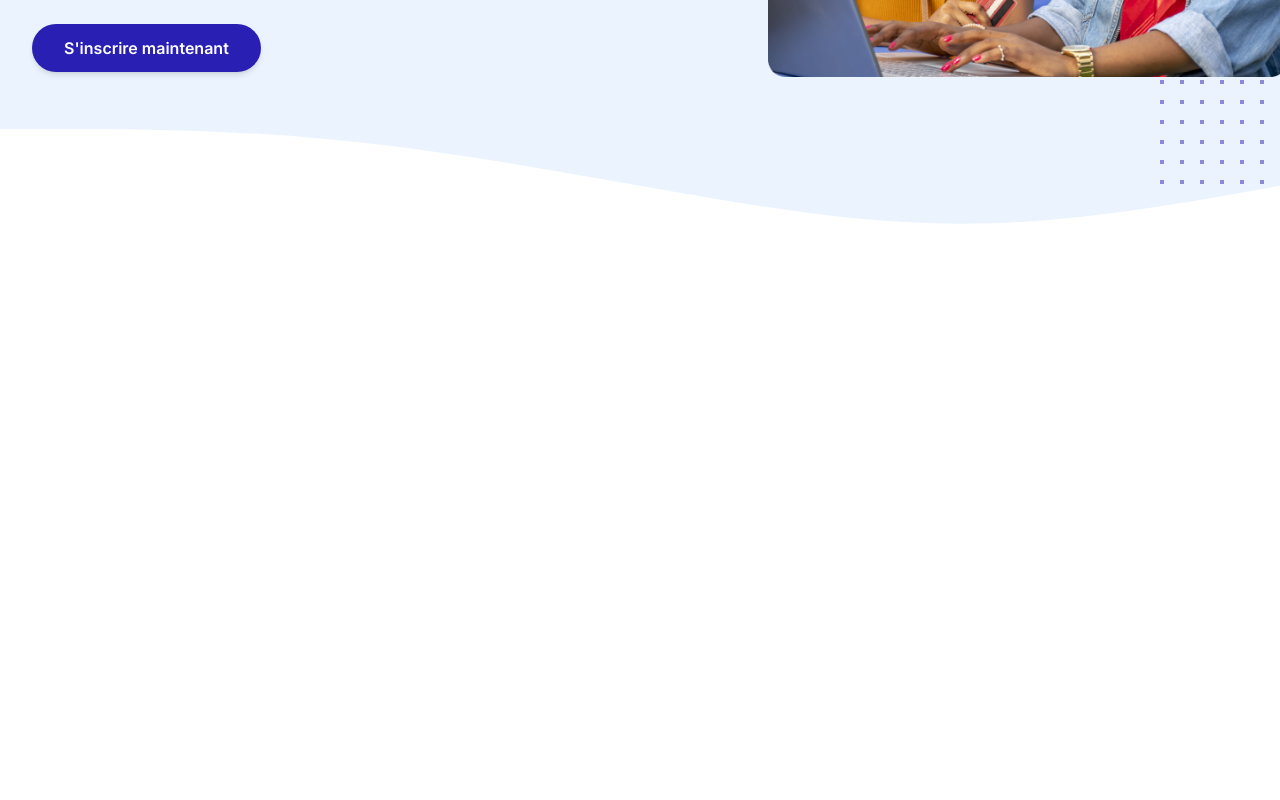
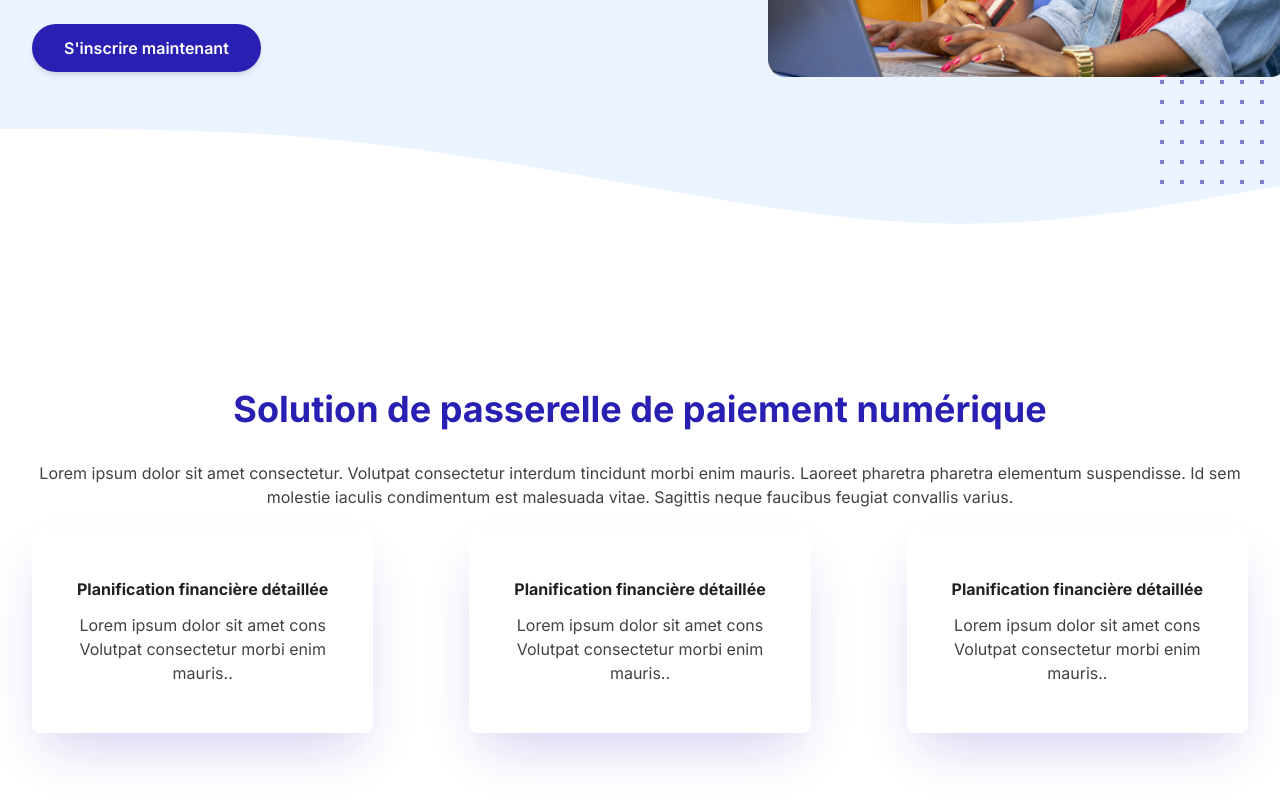
Before and after one commit to swyftpay-drc/frontend, a Next.js app: page / in a window 1280 px wide. Shown: the part 640-1440 px from the top of the page. Before the commit the page ends 997 px from the top, so only its background shows below. Built offline with nearby package versions, Linux system fonts and the light colour scheme.

Commit message:
refactor:update btn

```diff
--- a/src/app/page.tsx
+++ b/src/app/page.tsx
@@ -2,6 +2,7 @@ import { BaseContainer } from "@/components/ui/container/BaseContainer";
 import Banner from "@/components/front-office/home/banner";
 import BannerWave from "@/components/ui/clip-path/waves/Banner";
 import Header from "@/components/front-office/layouts/navbar";
+import PaymentSection from "@/components/front-office/home/payment";
 
 export default function Home() {
   return (
@@ -14,8 +15,8 @@ export default function Home() {
       </div>
       <BannerWave/>
       <BaseContainer >
+      <PaymentSection/>
       </BaseContainer>
-
 
     </main>
   );
--- /dev/null
+++ b/src/components/front-office/home/payment/Card.tsx
@@ -0,0 +1,12 @@
+import React from 'react'
+
+const PaymentCard = () => {
+  return (
+    <div className='shadow-2xl shadow-primary-900/20 flex flex-col gap-3 bg-white p-4 rounded-lg py-12 text-center'>
+        <h4 className='text-gray-900 font-bold'>Planification financière détaillée</h4>
+        <p className='text-gray-800'>Lorem ipsum dolor sit amet cons Volutpat consectetur morbi enim mauris..</p>
+    </div>
+  )
+}
+
+export default PaymentCard
--- /dev/null
+++ b/src/components/front-office/home/payment/index.tsx
@@ -0,0 +1,24 @@
+import { children } from "@/types/base"
+import SectionTitle from "../../section-title";
+import PaymentCard from "./Card";
+
+
+export type PaymentSectionProps={
+    title?: string;
+}
+const PaymentSection:React.FC<PaymentSectionProps> = ({title}) => {
+  return (
+    <div className="h-screen">
+       <SectionTitle title="Solution de passerelle de paiement numérique" className="text-center"/>
+       <p className="mb-5 text-center text-gray-800">Lorem ipsum dolor sit amet consectetur. Volutpat consectetur interdum tincidunt morbi enim mauris. Laoreet pharetra pharetra elementum suspendisse. Id sem molestie iaculis condimentum est malesuada vitae. Sagittis neque faucibus feugiat convallis varius.</p>
+
+       <div className="grid grid-cols-3 gap-24">
+         <PaymentCard/>
+         <PaymentCard/>
+         <PaymentCard/>
+       </div>
+    </div>
+  )
+}
+
+export default PaymentSection
--- /dev/null
+++ b/src/components/front-office/section-title/index.tsx
@@ -0,0 +1,17 @@
+import { children } from "@/types/base";
+
+export type SectionTitleProps = {
+  title?: string;
+  children?: children;
+  className?: string
+};
+const SectionTitle: React.FC<SectionTitleProps> = ({ children, title,  className }) => {
+  return (
+    <div>
+      <h2 className={`text-4xl text-primary-900 font-bold p-2 py-8 ${className}`}> {title}</h2>
+      {children}
+    </div>
+  );
+};
+
+export default SectionTitle;
--- a/src/components/ui/button/index.tsx
+++ b/src/components/ui/button/index.tsx
@@ -1,24 +1,8 @@
 "use client";
+import { IButton} from "@/types/base";
 import React, { ReactNode, useState } from "react";
-export type variant = "contained" | "outlined" | "gradient" | "text";
-export type size = "sm" | "md" | "lg";
-export type color = "white";
-export type fullWidth = boolean;
-export type ripple = boolean;
-export type className = string;
-export type children = ReactNode;
 
-export interface Props {
-  handleClick: (e: any) => void;
-  title?: string;
-  variant?: variant;
-  size?: size;
-  color?: color;
-  fullWidth?: fullWidth;
-  ripple?: ripple;
-  className?: className;
-  children: children;
-}
+export type Props = IButton
 export const Button: React.FC<Props> = ({
   handleClick,
   title,
--- /dev/null
+++ b/src/types/base.ts
@@ -0,0 +1,24 @@
+import { ReactNode } from "react";
+
+export type variant = "contained" | "outlined" | "gradient" | "text";
+export type size = "sm" | "md" | "lg";
+export type color = "white";
+export type fullWidth = boolean;
+export type ripple = boolean;
+export type className = string;
+export type children = ReactNode;
+
+// button
+export interface IButton {
+
+    handleClick: (e: any) => void;
+    title?: string;
+    variant?: variant;
+    size?: size;
+    color?: color;
+    fullWidth?: fullWidth;
+    ripple?: ripple;
+    className?: className;
+    children: children;
+
+}
```
